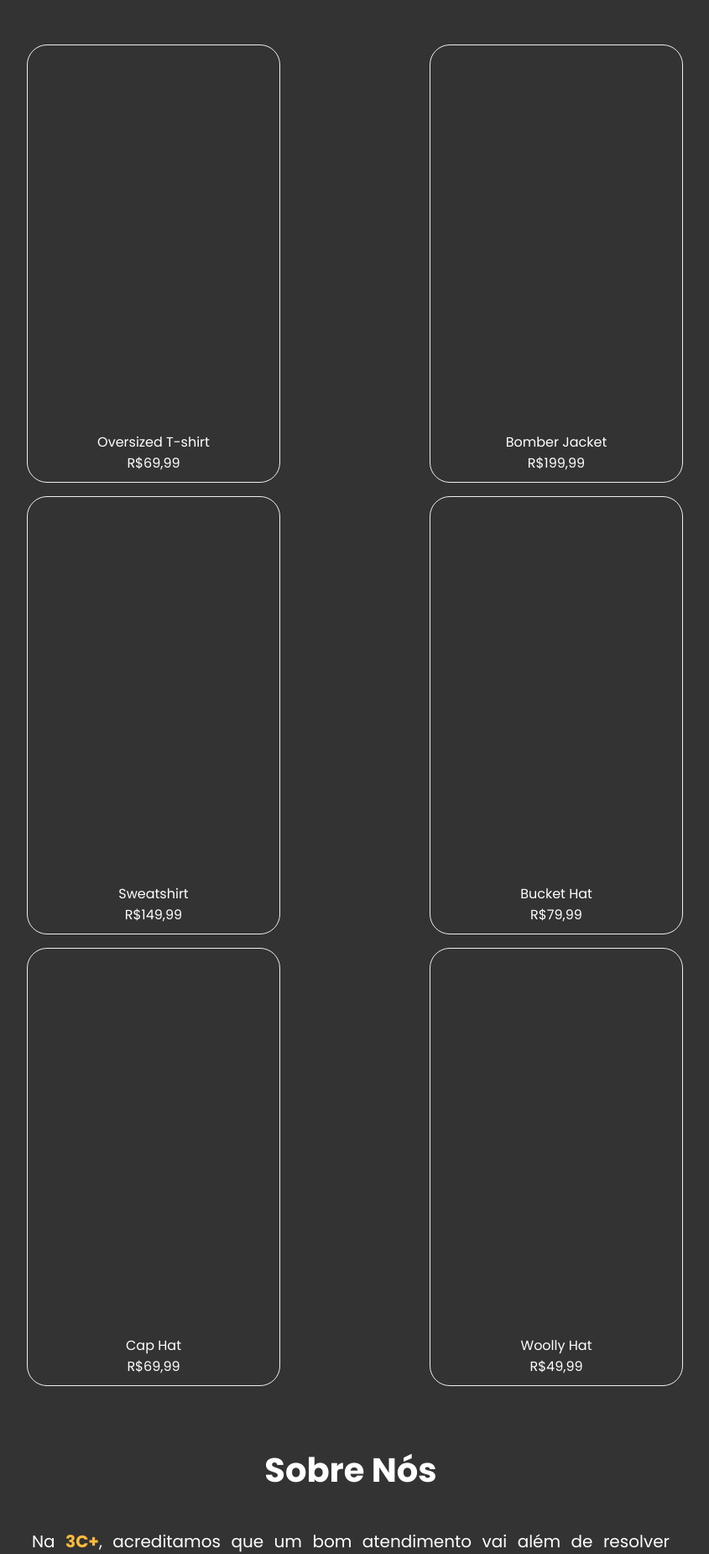
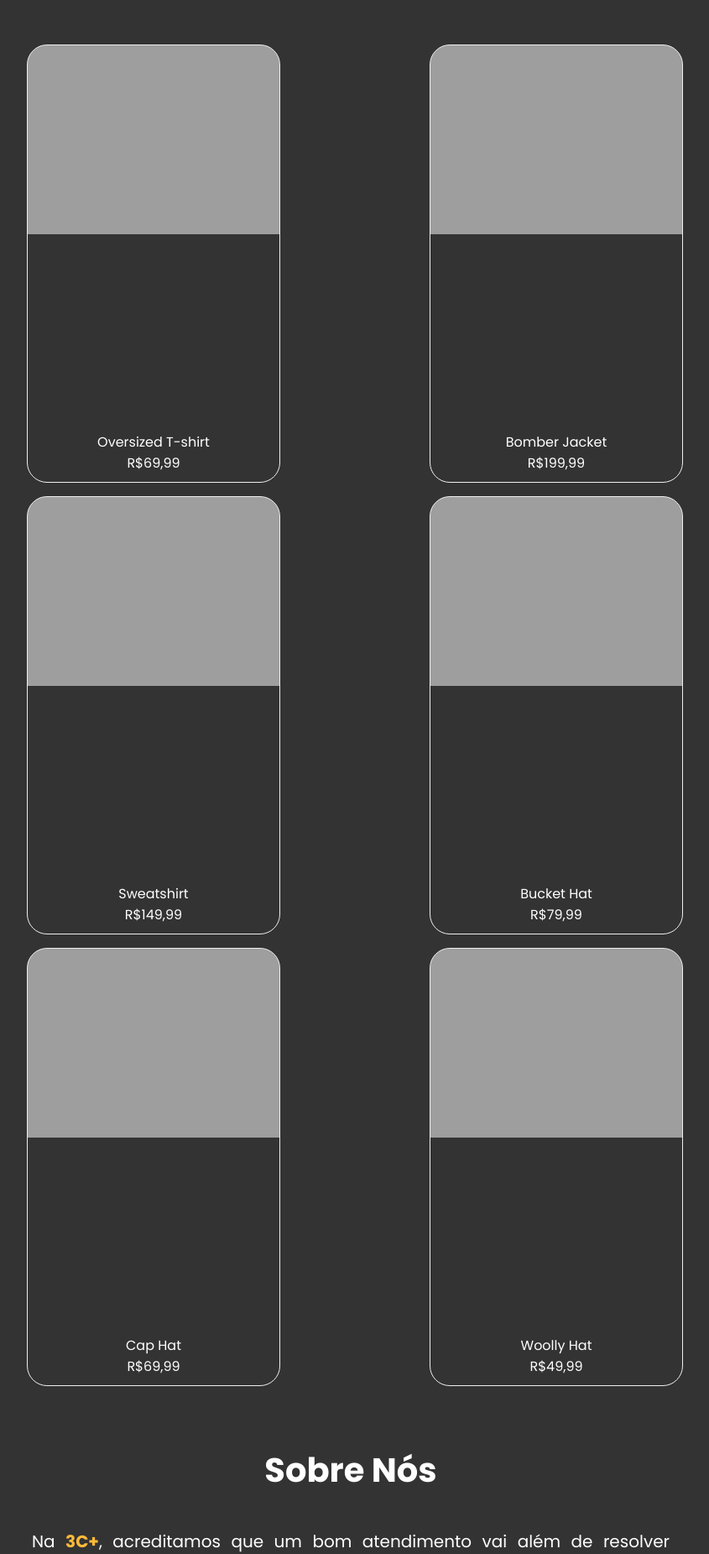
Before and after one commit to gustavosilvam85/ProjetoCA, a plain HTML site: page index.html in a window 1280 px wide. Shown: the part 941-2792 px from the top of the page at 84% size, without its empty margins (392-1237 px from the left). Drawn offline with Linux system fonts and the light colour scheme; the site is published under a folder, as on GitHub Pages, so addresses that start at the root find nothing.

Commit message:
Projeto concluido

```diff
--- a/css/style.css
+++ b/css/style.css
@@ -182,7 +182,7 @@ img{
 }
 
 .oversized{
-    background-image: url(/src/Oversized1.png);
+    background-image: url(../src/Oversized1.png);
     width: 300px;
     background-size: 300px;
     background-repeat: no-repeat;
@@ -191,7 +191,7 @@ img{
 }
 
 .oversized:hover{
-    background-image: url(/src/Oversized2.png);
+    background-image: url(../src/Oversized2.png);
     width: 300px;
     background-size: 300px;
     background-repeat: no-repeat;
@@ -200,7 +200,7 @@ img{
 }
 
 .bomber{
-    background-image: url(/src/Bomber1.png);
+    background-image: url(../src/Bomber1.png);
     width: 300px;
     background-size: 300px;
     background-repeat: no-repeat;
@@ -208,7 +208,7 @@ img{
 }
 
 .bomber:hover{
-    background-image: url(/src/Bomber2.png);
+    background-image: url(../src/Bomber2.png);
     width: 300px;
     background-size: 300px;
     background-repeat: no-repeat;
@@ -217,7 +217,7 @@ img{
 }
 
 .sweatshirt{
-    background-image: url(/src/Moletom1.png);
+    background-image: url(../src/Moletom1.png);
     width: 300px;
     background-size: 300px;
     background-repeat: no-repeat;
@@ -225,7 +225,7 @@ img{
 }
 
 .sweatshirt:hover{
-    background-image: url(/src/Moletom2.png);
+    background-image: url(../src/Moletom2.png);
     width: 300px;
     background-size: 300px;
     background-repeat: no-repeat;
@@ -234,7 +234,7 @@ img{
 }
 
 .bucket{
-    background-image: url(/src/Bucket1.png);
+    background-image: url(../src/Bucket1.png);
     width: 300px;
     background-size: 300px;
     background-repeat: no-repeat;
@@ -242,7 +242,7 @@ img{
 }
 
 .bucket:hover{
-    background-image: url(/src/Bucket2.png);
+    background-image: url(../src/Bucket2.png);
     width: 300px;
     background-size: 300px;
     background-repeat: no-repeat;
@@ -251,7 +251,7 @@ img{
 }
 
 .cap{
-    background-image: url(/src/Hat1.png);
+    background-image: url(../src/Hat1.png);
     width: 300px;
     background-size: 300px;
     background-repeat: no-repeat;
@@ -259,7 +259,7 @@ img{
 }
 
 .cap:hover{
-    background-image: url(/src/Hat2.png);
+    background-image: url(../src/Hat2.png);
     width: 300px;
     background-size: 300px;
     background-repeat: no-repeat;
@@ -268,7 +268,7 @@ img{
 }
 
 .woolly{
-    background-image: url(/src/Gorro1.png);
+    background-image: url(../src/Gorro1.png);
     width: 300px;
     background-size: 300px;
     background-repeat: no-repeat;
@@ -276,7 +276,7 @@ img{
 }
 
 .woolly:hover{
-    background-image: url(/src/Gorro2.png);
+    background-image: url(../src/Gorro2.png);
     width: 300px;
     background-size: 300px;
     background-repeat: no-repeat;
```
